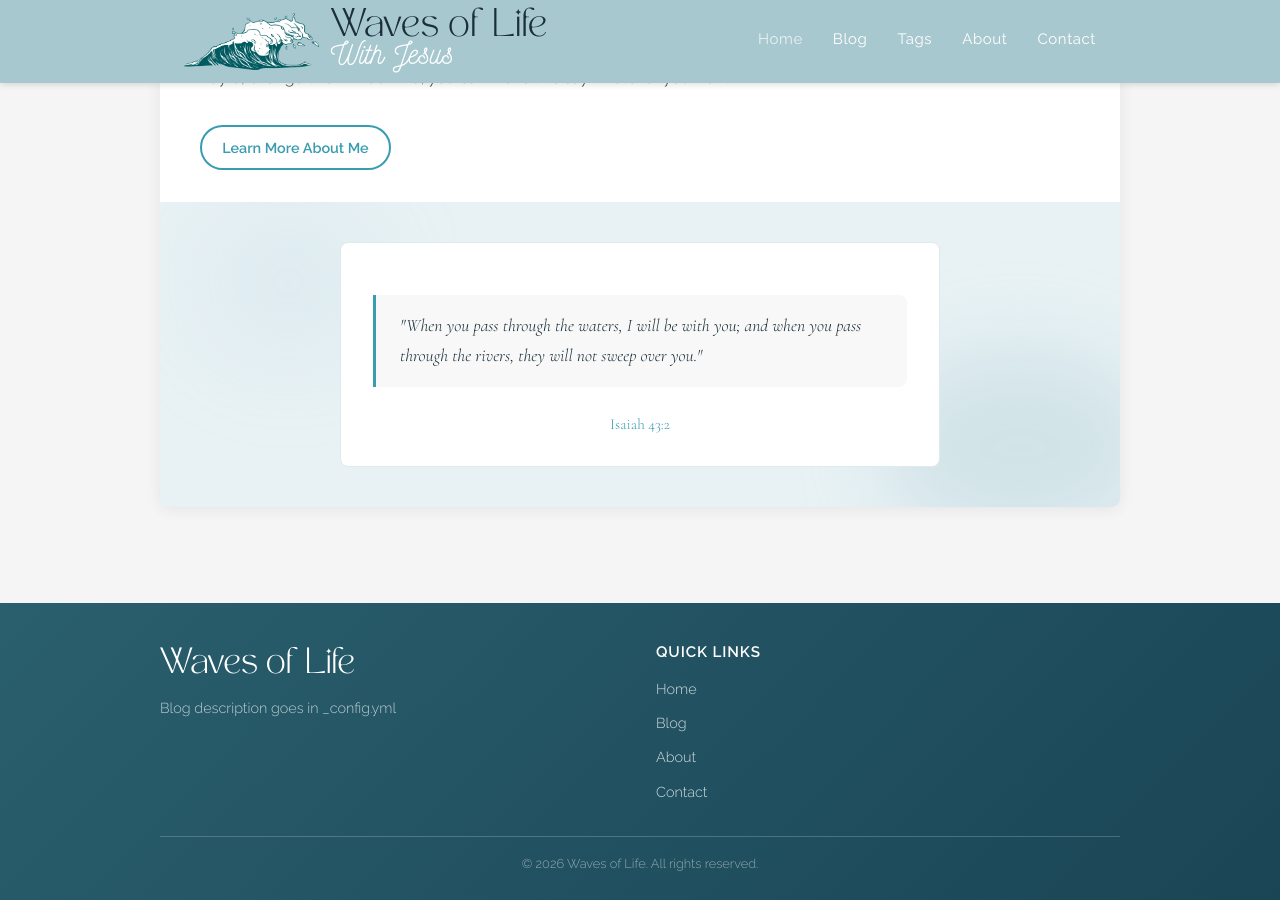
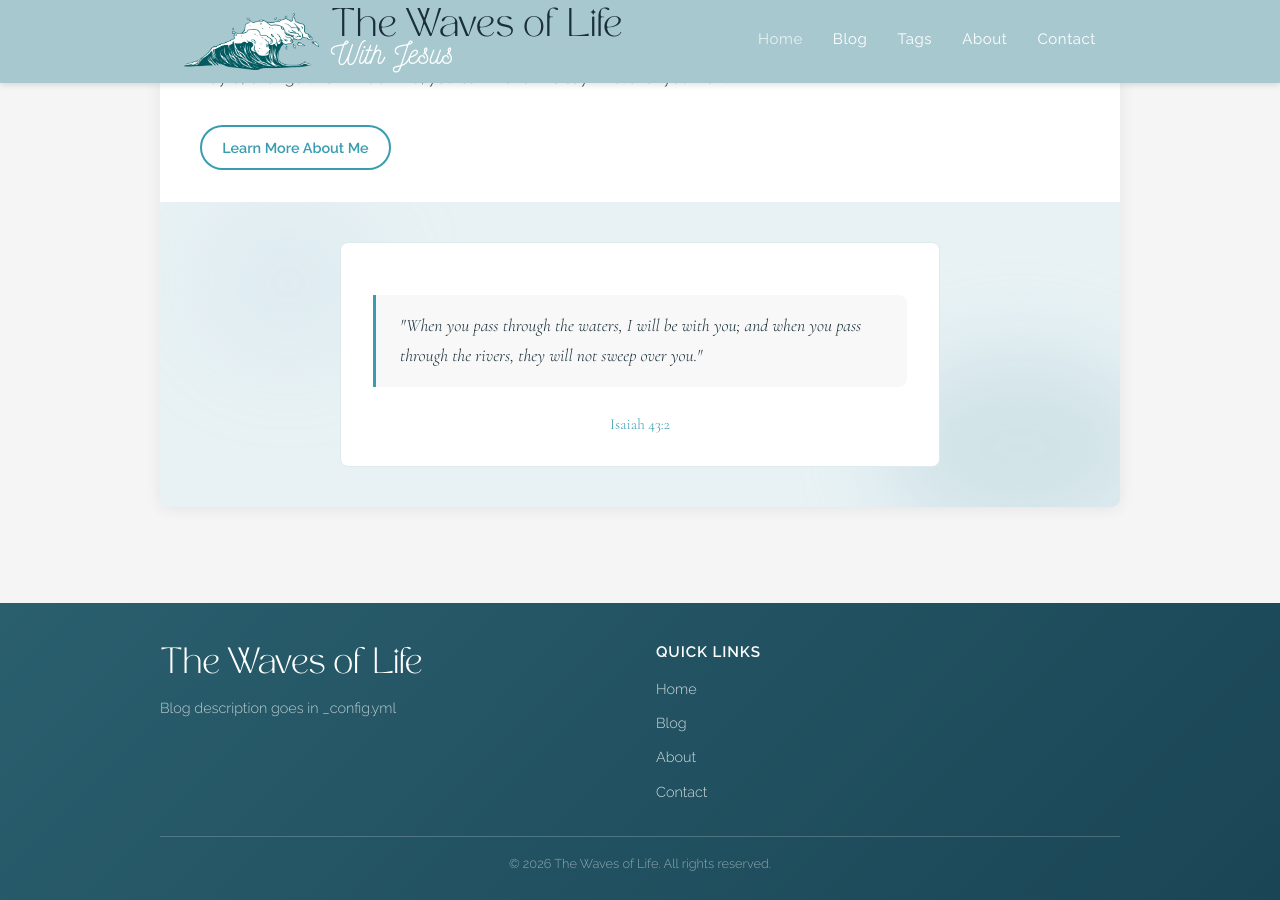
Before and after one commit to wavesoflife/wavesoflife, a Jekyll site: the page built from index.md, in a window 1280 px wide and 900 px high, scrolled down 1075 px. Built offline with Jekyll 4.4.1, drawn with Linux system fonts in a browser that asks for light colours.

Commit message:
Update blog title and author name

```diff
--- a/_config.yml
+++ b/_config.yml
@@ -1,4 +1,4 @@
-title: Waves of Life
+title: The Waves of Life
 subtitle: "With Jesus"
 description: "Blog description goes in _config.yml"
 author: Zayra
```
